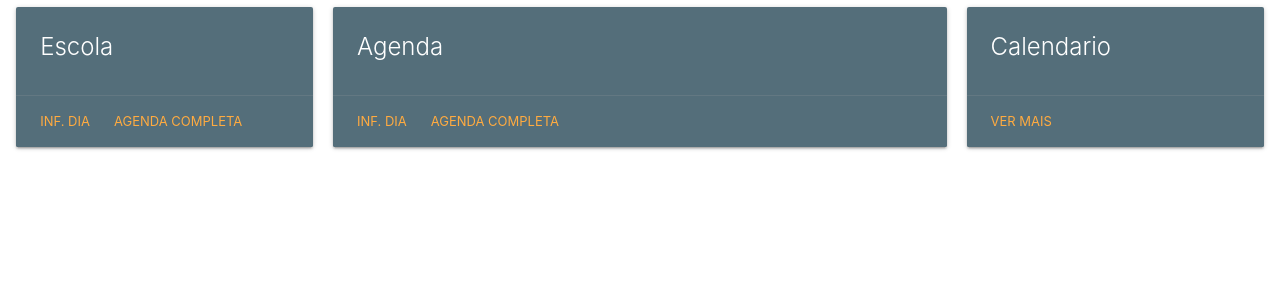
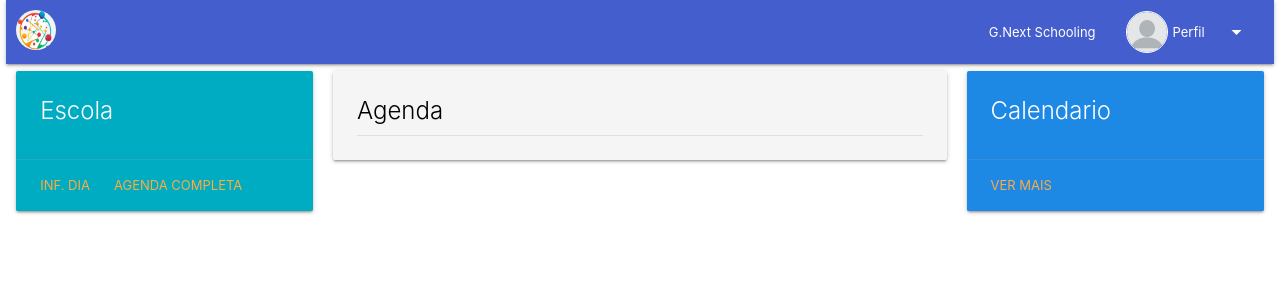
Before and after one commit to lipecouto/gnext.escola, a React (Create React App) app: page /main in a window 1280 px wide. Shown: the top 300 px of the page. Built offline with nearby package versions, Linux system fonts and the light colour scheme.

Commit message:
Lista de ultimos acessos por usuário e dependentes.

```diff
--- a/src/App.js
+++ b/src/App.js
@@ -11,7 +11,6 @@ function App() {
     <Router>
       <Global />
       <Routes>
-
         <Route path='/' element={<Login />} />
         <Route path='/register' element={<Register />} />
         <Route path='/main' element={<MainPage />} />
--- /dev/null
+++ b/src/Components/Agenda/index.jsx
@@ -0,0 +1 @@
+import React from "react";
--- /dev/null
+++ b/src/Components/Agenda/styles.js
@@ -0,0 +1 @@
+import styled from "styled-components";
--- a/src/Components/NavBar/index.jsx
+++ b/src/Components/NavBar/index.jsx
@@ -1,11 +1,17 @@
 import { Navbar, NavItem, NavItemProps, Dropdown, Icon, Divider } from "react-materialize"
+import Avatar from "../Avatar"
+import styled from "styled-components"
+import BlankProfile from '../../Assets/Image/blank-profile.png'
+import imgLogo from "../../Assets/Image/logo_trial.png"
+import './styles.css'
 
 export default function NvbBar({ color, children }) {
     return (
         <Navbar
             alignLinks="right"
-            brand={<a className="brand-logo" href="#">Logo</a>}
+            brand={ <Img src={imgLogo} className="circle logo"></Img>}
             id="mobile-nav"
+            className="navBar"
             menuIcon={<Icon>menu</Icon>}
             options={{
                 draggable: true,
@@ -19,12 +25,12 @@ export default function NvbBar({ color, children }) {
                 preventScrolling: true
             }}
             >
-            <NavItem href="">
-                Getting started
+
+            <NavItem className="brand-name">
+                G.Next Schooling
             </NavItem>
-            <NavItem href="components.html">
-                Components
-            </NavItem>
+            <Divider />
+
             <Dropdown
                 id="Dropdown_14"
                 options={{
@@ -42,19 +48,56 @@ export default function NvbBar({ color, children }) {
                 onOpenStart: null,
                 outDuration: 250
                 }}
-                trigger={<a href="#!">Dropdown{' '}<Icon right>arrow_drop_down</Icon></a>}
+                trigger={<a href="#!">
+                            <AvatarContainer>
+                                <AvatarBox>
+                                    <Img src={BlankProfile} alt="Profile" ></Img>
+                                </AvatarBox>
+                                <Divider />
+                                {' '} <MenuText>Perfil</MenuText>
+                                <Icon right>arrow_drop_down</Icon>
+                            </AvatarContainer>
+                        </a>}
             >
                 <a href="#">
-                one
+                Editar
                 </a>
                 <a href="#">
-                two
+                Cadastrar Dependentes
                 </a>
                 <Divider />
                 <a href="#">
-                three
+                Cadastrar Professores
                 </a>
             </Dropdown>
         </Navbar>
     )
 }
+
+const AvatarContainer = styled.div`
+    width: 100%;
+    height: 64px;
+    display: -webkit-box;
+    display: -webkit-flex;
+    display: -ms-flexbox;
+    display: flex;
+    align-content: center;
+    align-items: center;
+    justify-content: flex-start;
+    flex-direction: row;
+`
+const AvatarBox = styled.div`
+    border-radius: 20rem;
+    border: 1px solid #fff;
+    display: flex;
+    overflow: hidden;
+    object-fit: cover;
+`
+const Img = styled.img`
+        width: 40px;
+        height: 40px;
+`
+
+const MenuText = styled.span`
+    padding: 0px 5px 0px 5px;
+`
--- /dev/null
+++ b/src/Components/NavBar/styles.css
@@ -0,0 +1,20 @@
+.navBar{
+    background-color: #445ecd;
+    padding: 0px 10px 0px 10px;
+}
+
+.avatar-ajust{
+    display: flex;
+}
+
+.brand-name{
+    cursor: default;
+}
+
+.brand-name:hover{
+    background-color: #445ecd;
+}
+
+.logo{
+    margin-top: 10px;
+}
--- /dev/null
+++ b/src/Pages/Landing/index.jsx
@@ -0,0 +1,58 @@
+import React from "react";
+import { Row, Col, Card, Icon, Container, Divider } from "react-materialize";
+
+
+const Agenda = 'Agenda';
+
+const LandingPage = () =>{
+    return(<Row>
+                <Col m={12}
+                    s={12}
+                    l={3}>
+
+                    <Card
+                        actions={[
+                            <a key="1" href="#">Inf. Dia</a>,
+                            <a key="2" href="#">Agenda completa</a>
+                        ]}
+                        className="cyan darken-1"
+                        closeIcon={<Icon>close</Icon>}
+                        revealIcon={<Icon>more_vert</Icon>}
+                        textClassName="white-text"
+                        title="Escola"
+                    ></Card>
+                </Col>
+                <Col m={12}
+                    s={12}
+                    l={6}>
+                    <Card
+                        className="grey lighten-4"
+                        closeIcon={<Icon>close</Icon>}
+                        revealIcon={<Icon>more_vert</Icon>}
+                        textClassName="black-text"
+                        title= {Agenda}
+                    >
+                    <Divider />
+
+                    </Card>
+                </Col>
+                <Col m={12}
+                    s={12}
+                    l={3}>
+                    <Card
+                        actions={[
+                            <a key="1" href="#">Ver mais</a>,
+
+                        ]}
+                        className="blue darken-1"
+                        closeIcon={<Icon>close</Icon>}
+                        revealIcon={<Icon>more_vert</Icon>}
+                        textClassName="white-text"
+                        title="Calendario"
+                    ></Card>
+                </Col>
+            </Row>
+    )
+}
+
+export default LandingPage
--- a/src/Pages/Login/style.js
+++ b/src/Pages/Login/style.js
@@ -29,27 +29,37 @@ export const MainContainer = styled.div`
   @media only screen and (min-width: 360px) {
     width: 100vw;
     height: 100vh;
+
+    h2 {
+      font-size: 2rem;
+    }
     h4 {
       font-size: small;
     }
   }
   @media only screen and (min-width: 411px) {
-    width: 80vw;
+    width: 70vw;
+    margin: 0 auto;
+    padding: 0 20% 0 20%;
 
   }
 
   @media only screen and (min-width: 768px) {
-    width: 80vw;
+    width: 70vw;
+    margin: 0 auto;
+    padding: 0 20% 0 20%;
 
   }
 
   @media only screen and (min-width: 1024px) {
     width: 70vw;
+    margin: 0 auto;
+    padding: 0 20% 0 20%;
 
   }
   @media only screen and (min-width: 1280px) {
-    width: 80vw;
-
+    width: 70vw;
+    margin: 0 auto;
     padding: 0 20% 0 20%;
   }
 `;
--- a/src/Pages/Main/index.jsx
+++ b/src/Pages/Main/index.jsx
@@ -1,61 +1,15 @@
 import React from "react";
 import { Row, Col, Card, Icon, Container } from "react-materialize";
+import NvbBar from "../../Components/NavBar";
+import LandingPage from "../Landing";
 
 const MainPage = () =>{
 
     return(
         <>
-            <Row>
-                <Col m={12}
-                     s={12}
-                     l={3}>
+            <NvbBar />
+            <LandingPage />
 
-                    <Card
-                        actions={[
-                            <a key="1" href="#">Inf. Dia</a>,
-                            <a key="2" href="#">Agenda completa</a>
-                        ]}
-                        className="blue-grey darken-1"
-                        closeIcon={<Icon>close</Icon>}
-                        revealIcon={<Icon>more_vert</Icon>}
-                        textClassName="white-text"
-                        title="Escola"
-                    ></Card>
-                </Col>
-                <Col m={12}
-                     s={12}
-                     l={6}>
-
-                    <Card
-                        actions={[
-                            <a key="1" href="#">Inf. Dia</a>,
-                            <a key="2" href="#">Agenda completa</a>
-                        ]}
-                        className="blue-grey darken-1"
-                        closeIcon={<Icon>close</Icon>}
-                        revealIcon={<Icon>more_vert</Icon>}
-                        textClassName="white-text"
-                        title="Agenda"
-                    >
-
-                    </Card>
-                </Col>
-                <Col m={12}
-                     s={12}
-                     l={3}>
-                    <Card
-                        actions={[
-                            <a key="1" href="#">Ver mais</a>,
-
-                        ]}
-                        className="blue-grey darken-1"
-                        closeIcon={<Icon>close</Icon>}
-                        revealIcon={<Icon>more_vert</Icon>}
-                        textClassName="white-text"
-                        title="Calendario"
-                    ></Card>
-                </Col>
-            </Row>
         </>
     )
 }
--- a/src/styles/global.js
+++ b/src/styles/global.js
@@ -66,7 +66,7 @@ export const Global = createGlobalStyle`
           }
           @media only screen and (min-width: 1280px) {
             width: 99vw;
-            height: 80vh;
+            height: 100vh;
             margin: 0 auto;
 
           }
--- /dev/null
+++ b/src/teste.js
@@ -0,0 +1,3 @@
+let x = 10
+let y = 2
+console.log( x /= y)
```
